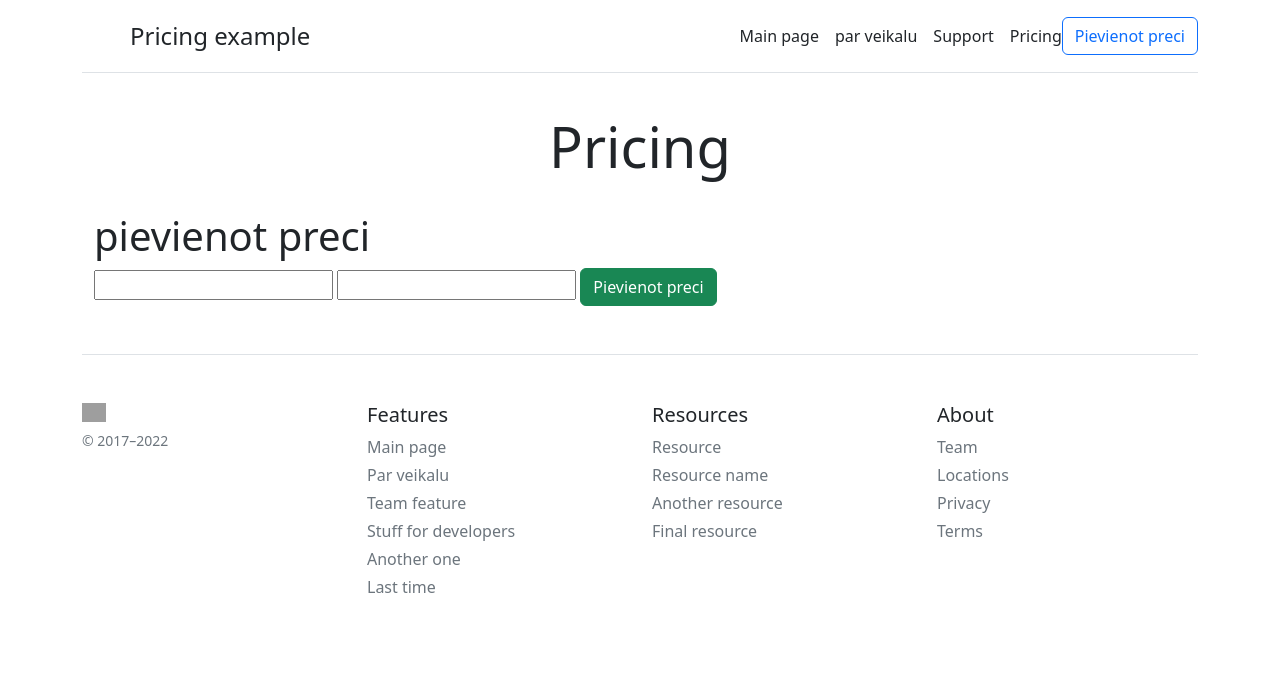
After one commit to AleksandrZelukin/veikals, a Flask app: page /create in a window 1280 px wide. The commit adds this page. Shown: the top 678 px of the page. Run offline with Flask 3, Linux system fonts and the light colour scheme; grey boxes are pictures that could not be loaded.

Commit message:
upfdate apps

```diff
--- a/main.py
+++ b/main.py
@@ -1,9 +1,12 @@
-from flask import Flask, render_template
+from flask import Flask, render_template, request, redirect
 from flask_sqlalchemy import SQLAlchemy
+import sqlalchemy
+
 
 
 app = Flask(__name__)
 app.config['SQLALCHEMY_DATABASE_URI'] = 'sqlite:///shop.db'
+app.config['SQLALCHEMY_TRACK_MODIFICATION'] = False
 db = SQLAlchemy(app)
 
 class Item(db.Model):
@@ -12,15 +15,39 @@ class Item(db.Model):
   price = db.Column(db.Integer, nullable = False)
   isActive = db.Column(db.Boolean, default=True)
   # text = db.Column(db.Text, nullable = False)
+  def __repr__(self):
+    return f'ieraksts: {self.title}'
+
+
+
+
 
 @app.route('/')
 def index():
-  return render_template("index.html")
+  items = Item.query.order_by(Item.price).all()
+  return render_template("index.html", data=items)
 
 @app.route('/about')
 def about():
   return render_template("about.html")
 
+@app.route('/create', methods=['POST', 'GET'])
+def create():
+  if request.method == "POST":
+    title = request.form['title']
+    price = request.form['price']
+
+    item = Item(title=title, proce=price)
+
+    try:
+      db.session.add(item)
+      db.session.commit()
+      return redirect('/')
+    except:
+      return "Kļūda!"
+  else:
+    return render_template("create.html")
+
 
 # if __name__ =="__maim__":
 app.run(host='0.0.0.0', port=8080)
--- a/pyproject.toml
+++ b/pyproject.toml
@@ -8,6 +8,8 @@ authors = ["Your Name <you@example.com>"]
 python = ">=3.10.0,<3.11"
 replit = "^3.2.4"
 Flask = "^2.1.3"
+flask-sqlalchemy = "^3.0.2"
+SQLAlchemy-Utils = "^0.39.0"
 
 [tool.poetry.dev-dependencies]
 debugpy = "^1.6.2"
--- a/templates/base.html
+++ b/templates/base.html
@@ -1,7 +1,7 @@
 <!doctype html>
 <html lang="lv">
 <head>
-    <link rel="stylesheet" href="https://cdn.jsdelivr.net/npm/bootstrap@5.2.3/dist/css/bootstrap.min.css">
+<link rel="stylesheet" href="https://cdn.jsdelivr.net/npm/bootstrap@5.2.3/dist/css/bootstrap.min.css">
 {% block tytle%} {%endblock%}
 </head>
 <body>
@@ -24,11 +24,10 @@
 
     <div class="pricing-header p-3 pb-md-4 mx-auto text-center">
       <h1 class="display-4 fw-normal">Pricing</h1>
-      <p class="fs-5 text-muted">Quickly build an effective pricing table for your potential customers with this Bootstrap example. It’s built with default Bootstrap components and utilities with little customization.</p>
     </div>
   </header>
 
-    {% block body%} {%endblock%}
+ {% block body%} {%endblock%}
 
   <footer class="pt-4 my-md-5 pt-md-5 border-top">
     <div class="row">
--- /dev/null
+++ b/templates/create.html
@@ -0,0 +1,21 @@
+{%extends 'base.html'%}
+
+
+{%block title%}
+<title>Par veikalu</title>
+{%endblock%}
+
+{%block body%}
+<div class="container">
+    <h1>pievienot preci</h1>
+    <form method="post">
+      <input type="text" class="fprm-control" name="title" id="title">
+      <input type="number" class="fprm-control" name="price" id="price">
+      <button class="btn btn-success" type="submit">Pievienot preci</button>
+
+
+    </form>
+
+
+</div>
+{%endblock%}
--- a/templates/index.html
+++ b/templates/index.html
@@ -7,4 +7,10 @@
 
 {%block body%}
 <title>tiešsaites veikals</title>
+
+<!-- {{ data }} -->
+{% for el in data %}
+
+
+{% endfor %}
 {%endblock%}
```
Also changed, not shown: instance/shop.db (added), 1 other file.
